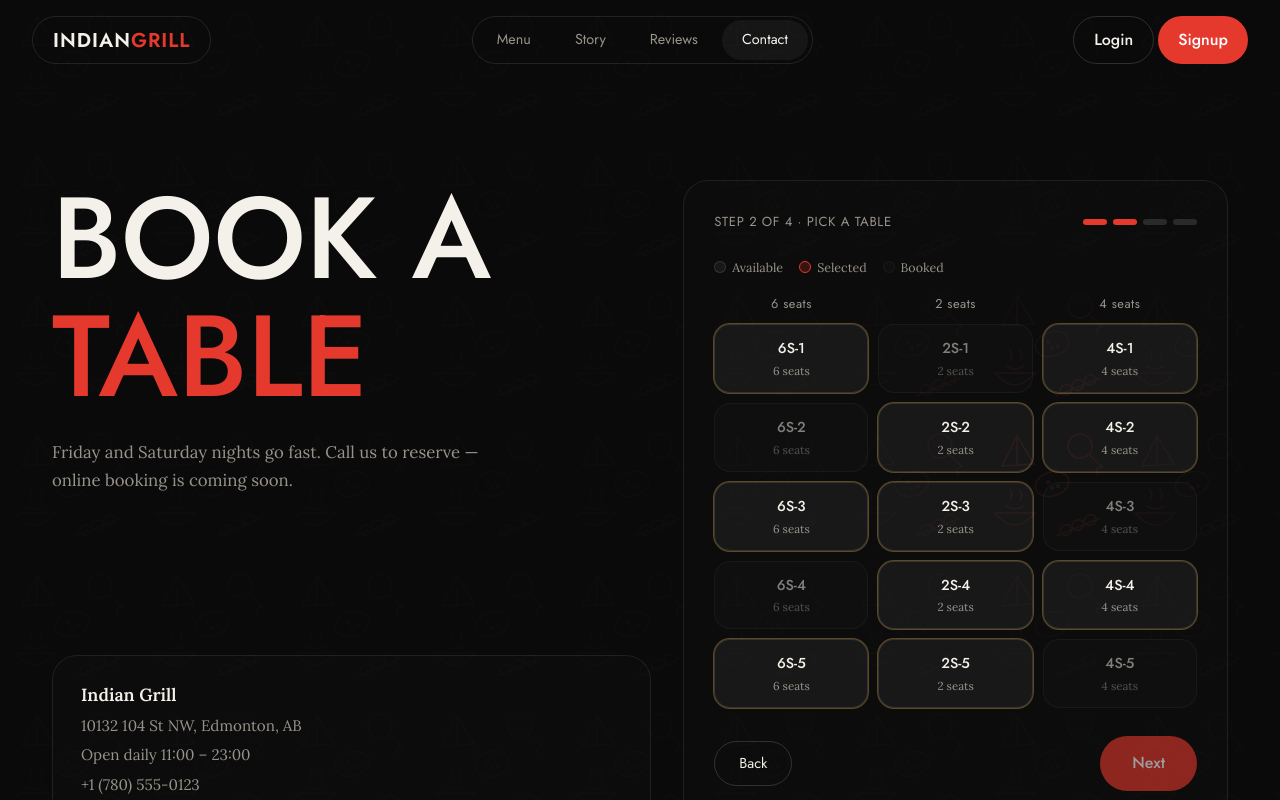
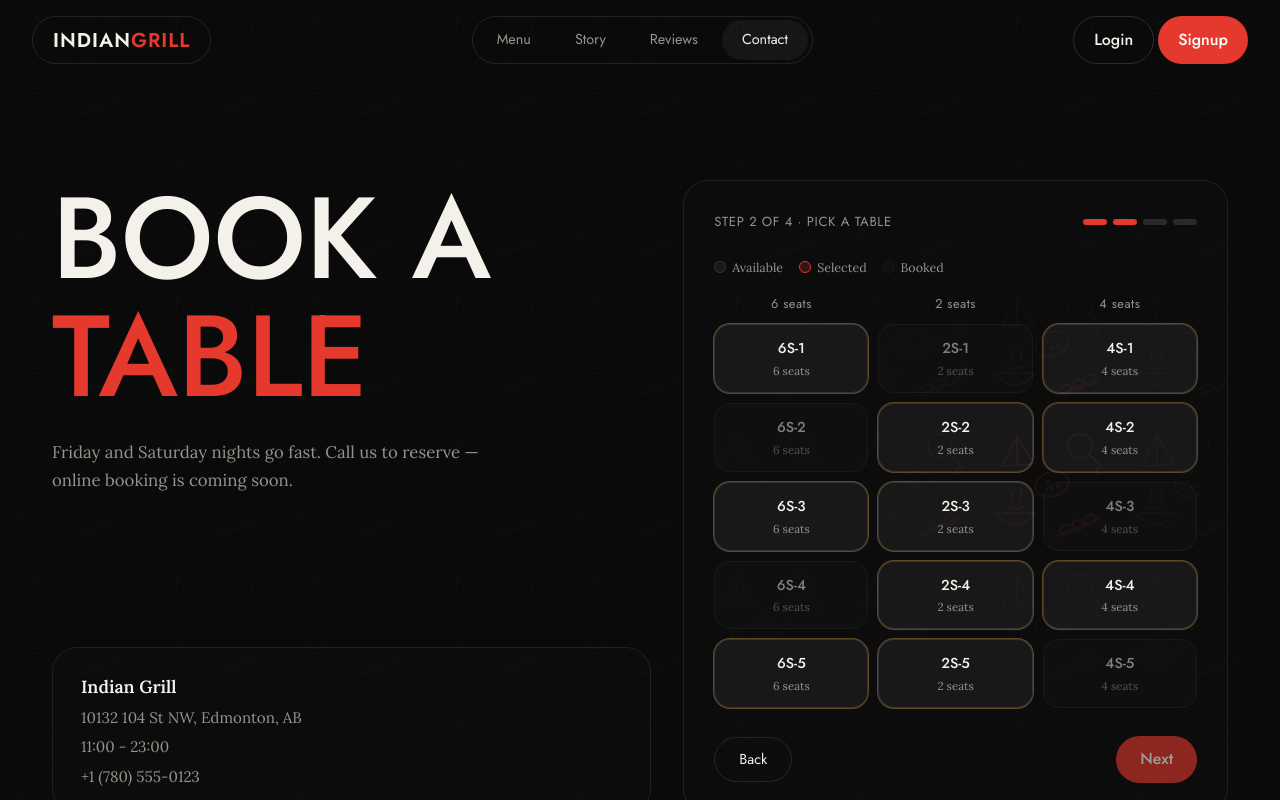
Before and after one commit to Aayush-Shaw/restraunt, a Next.js app in the folder punjabi/: page /contact in a window 1280 px wide. Both pictures are taken after a click on the button "Next". Shown: the top 800 px of the page. Built offline with nearby package versions, Linux system fonts and the light colour scheme.

Commit message:
feat: enhance BookingWizard button styles for consistency; update Footer layout for better alignment; refine contact hours format in site data

```diff
--- a/punjabi/src/components/booking/BookingWizard.tsx
+++ b/punjabi/src/components/booking/BookingWizard.tsx
@@ -13,6 +13,10 @@ import { MAX_PARTY, TABLES, type BookingStep, type Table } from "./tables";
 
 const fieldCls =
   "w-full rounded-[var(--radius-input)] border border-white/10 bg-white/[.06] px-4 py-[13px] text-cream [corner-shape:squircle] placeholder:text-muted focus:outline-2 focus:outline-offset-1 focus:outline-brand";
+
+// `!` is required: Button's base sets bg-brand, so a plain bg-purple-600 would
+// win or lose on Tailwind's class sort order rather than reliably.
+const nextCls = "px-6! py-2.5!";
 
 const EMAIL_RE = /^[^\s@]+@[^\s@]+\.[^\s@]+$/;
 const BOOKING_FEE = 10;
@@ -202,7 +206,7 @@ export function BookingWizard() {
             <button
               type="button"
               onClick={goBack}
-              className="cursor-pointer rounded-full border border-white/15 px-6 py-2.5 font-display text-[.9rem] text-cream transition-colors hover:bg-white/8"
+              className="cursor-pointer rounded-full border border-white/10 px-6 py-2.5 font-display text-[.9rem] text-cream transition-colors hover:bg-white/5"
             >
               Back
             </button>
@@ -211,14 +215,14 @@ export function BookingWizard() {
           )}
 
           {step === "party-size" && (
-            <Button onClick={() => setStep("table-map")}>Next</Button>
+            <Button className={nextCls} onClick={() => setStep("table-map")}>Next</Button>
           )}
           {step === "table-map" && (
-            <Button onClick={() => setStep("contact")} disabled={!selectedId}>
+            <Button className={nextCls} onClick={() => setStep("contact")} disabled={!selectedId}>
               Next
             </Button>
           )}
-          {step === "contact" && <Button onClick={tryAdvanceContact}>Next</Button>}
+          {step === "contact" && <Button className={nextCls} onClick={tryAdvanceContact}>Next</Button>}
         </div>
       )}
     </div>
--- a/punjabi/src/components/layout/Footer.tsx
+++ b/punjabi/src/components/layout/Footer.tsx
@@ -45,7 +45,7 @@ export function Footer() {
           <p className={colText}>{CONTACT.hours}</p>
         </div>
 
-        <div className="max-[640px]:col-span-2">
+        <div className="max-[640px]:col-span-2 text-center">
           <h4 className={colHead}>Book</h4>
           <p className={colText}>Friday and Saturday nights go fast.</p>
           <Button href="/contact" className="mt-1.5 px-20">
--- a/punjabi/src/data/site.ts
+++ b/punjabi/src/data/site.ts
@@ -3,7 +3,7 @@
 export const CONTACT = {
   name: "Indian Grill",
   address: "10132 104 St NW, Edmonton, AB",
-  hours: "Open daily 11:00 – 23:00",
+  hours: "11:00 - 23:00",
   // TODO(launch): +1 (780) 555-0123 is a placeholder. Address & hours are real.
   phoneDisplay: "+1 (780) 555-0123",
   phoneHref: "tel:+17805550123",
```
